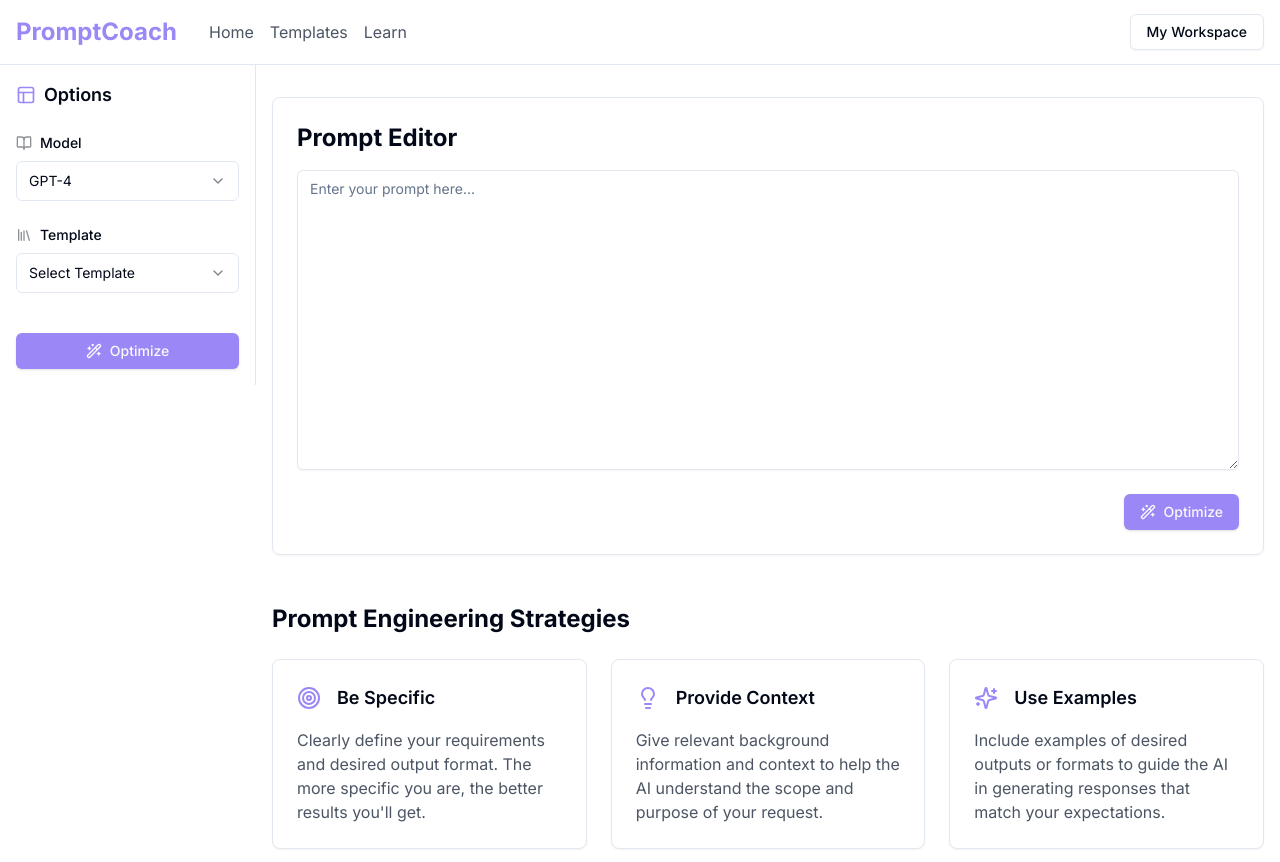
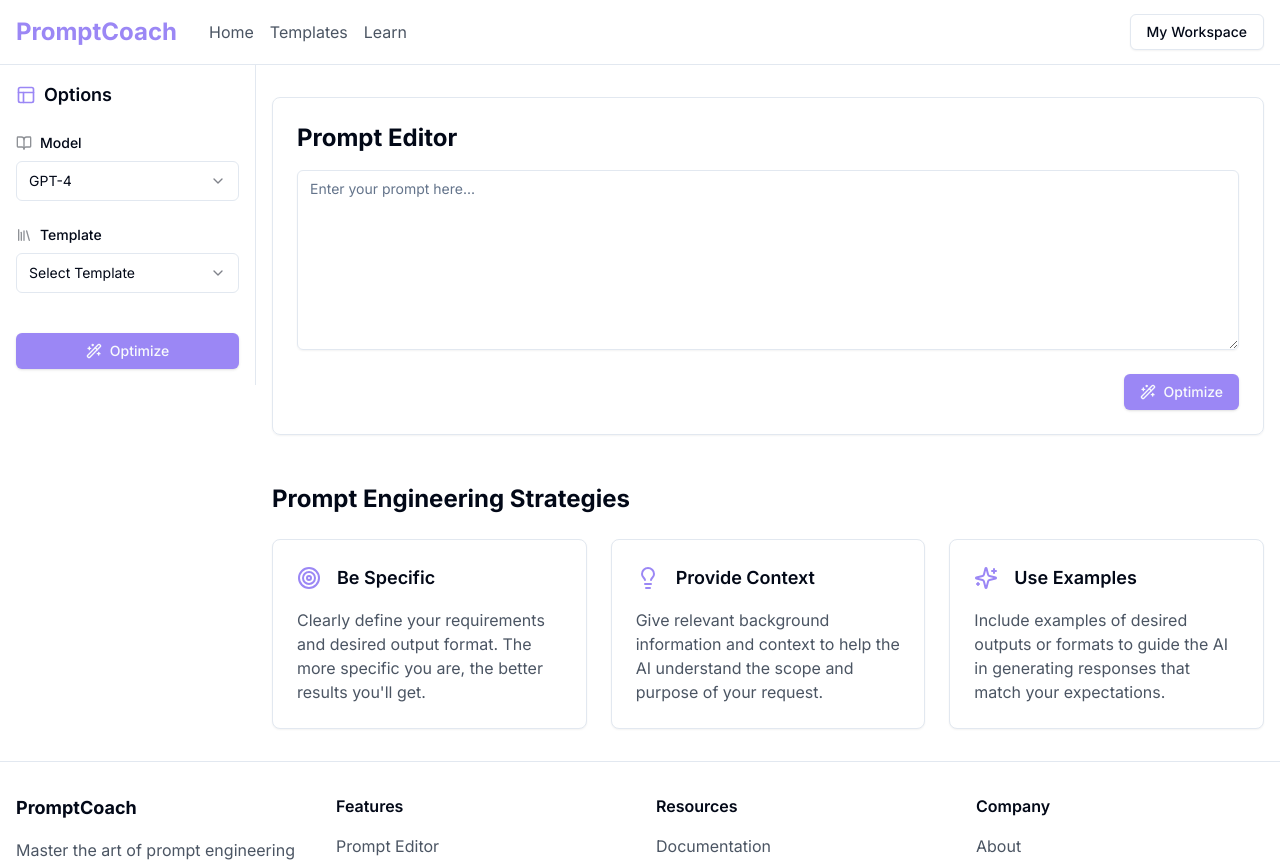
Before and after one commit to shashwatc12/PromptCoach, a Next.js app: page / in a window 1280 px wide. Shown: the top 862 px of the page. Built offline with nearby package versions, Linux system fonts and the light colour scheme.

Commit message:
Fix: Reduce prompt box size
Reduce the size of the prompt box in the PromptEditor component.

```diff
--- a/app/components/PromptEditor.tsx
+++ b/app/components/PromptEditor.tsx
@@ -1,3 +1,4 @@
+
 "use client";
 
 import React from 'react';
@@ -17,7 +18,7 @@ export default function PromptEditor({ onOptimize, promptText, onPromptChange }:
       <h2 className="text-2xl font-bold mb-4">Prompt Editor</h2>
 
       <Textarea
-        className="min-h-[300px] mb-6"
+        className="min-h-[180px] max-h-[250px] mb-6" // Reduced height from 300px to 180px
         placeholder="Enter your prompt here..."
         value={promptText}
         onChange={(e) => onPromptChange(e.target.value)}
```
